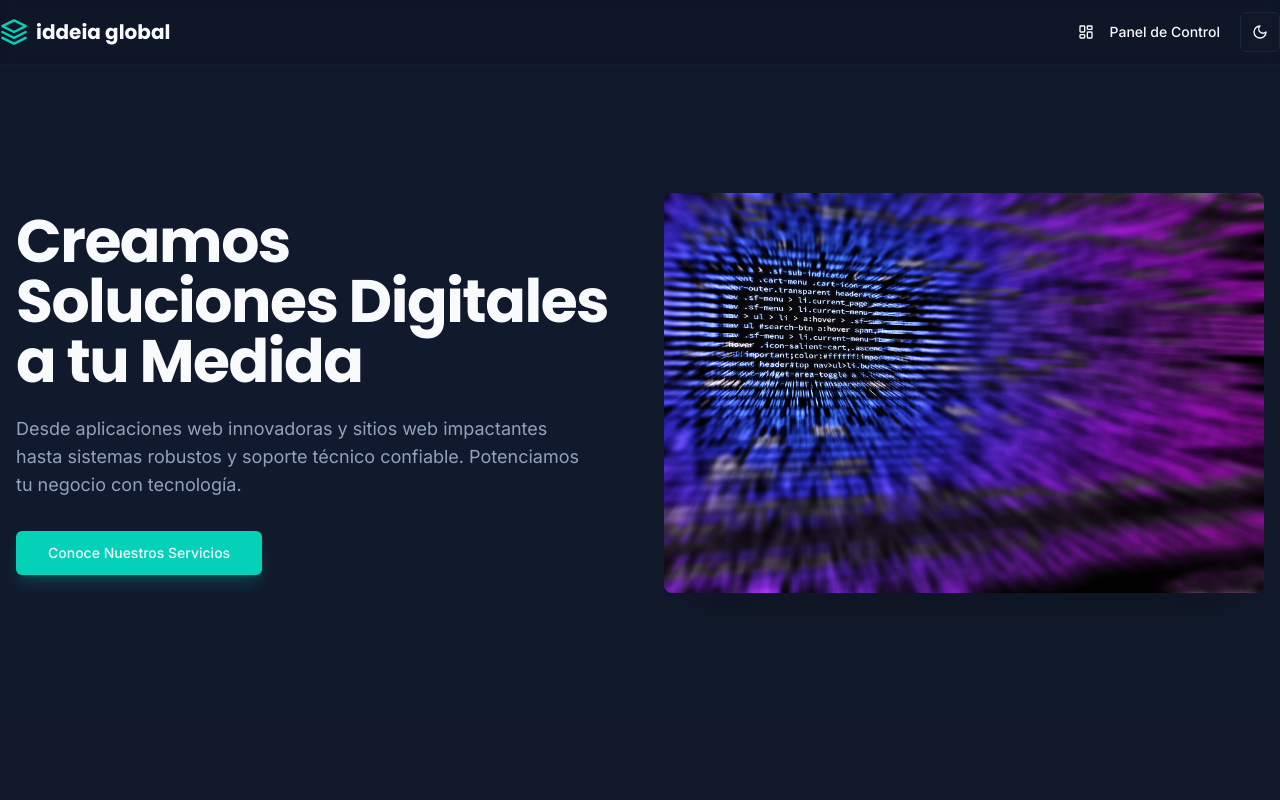
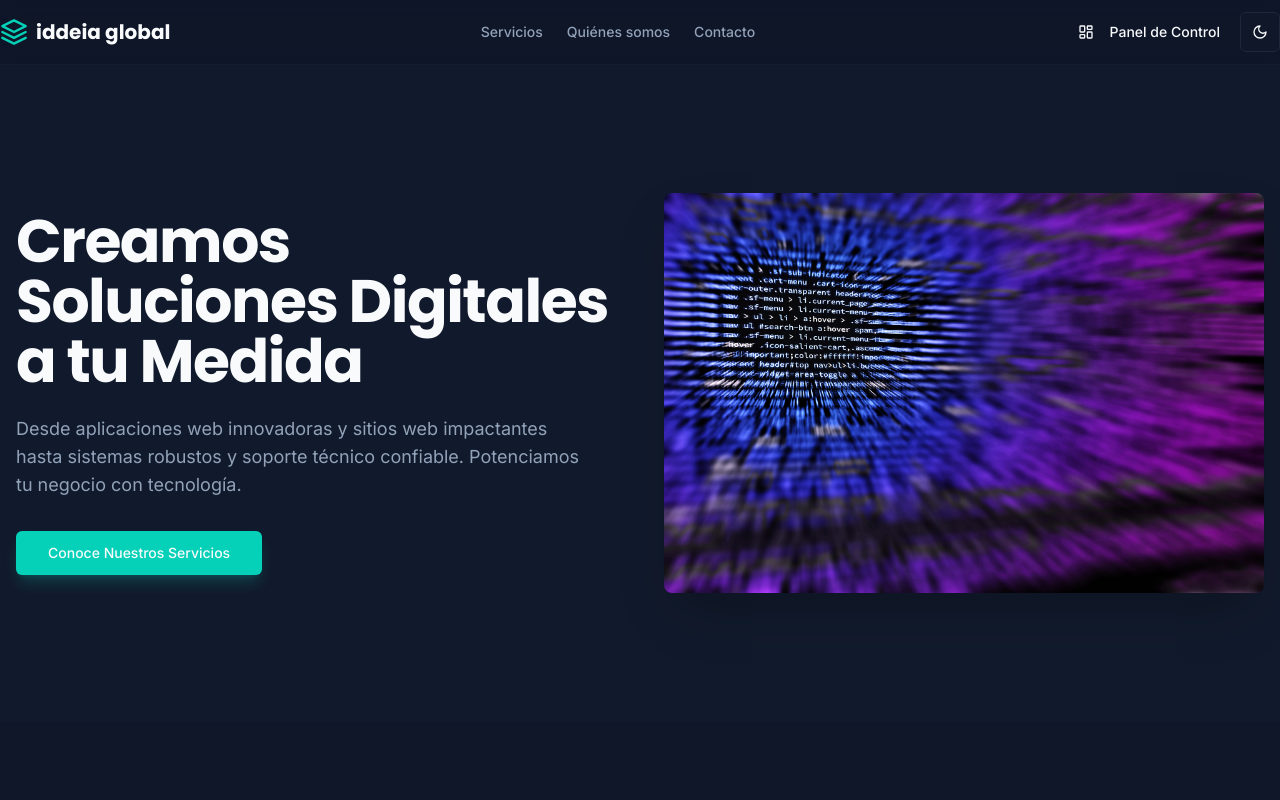
Before and after one commit to zeusolimp/studio, a Next.js app: page / in a window 1280 px wide. Shown: the top 800 px of the page. Built offline with nearby package versions, Linux system fonts and the light colour scheme.

Commit message:
ahora agrega las paginas al menu de navegacion en la parte superior

```diff
--- a/src/components/landing/Header.tsx
+++ b/src/components/landing/Header.tsx
@@ -1,3 +1,4 @@
+
 import Link from 'next/link';
 import { Button } from '@/components/ui/button';
 import { LayoutDashboard } from 'lucide-react';
@@ -15,6 +16,17 @@
           </svg>
           <span className="font-headline text-xl font-bold">iddeia global</span>
         </Link>
+        <nav className="hidden md:flex items-center gap-6 text-sm font-medium">
+            <Link href="/#features" className="text-muted-foreground transition-colors hover:text-foreground">
+                Servicios
+            </Link>
+            <Link href="/#about" className="text-muted-foreground transition-colors hover:text-foreground">
+                Quiénes somos
+            </Link>
+            <Link href="/#cta" className="text-muted-foreground transition-colors hover:text-foreground">
+                Contacto
+            </Link>
+        </nav>
         <nav className="flex items-center gap-2">
           <Button asChild variant="ghost" size="sm">
             <Link href="/backoffice">
```
